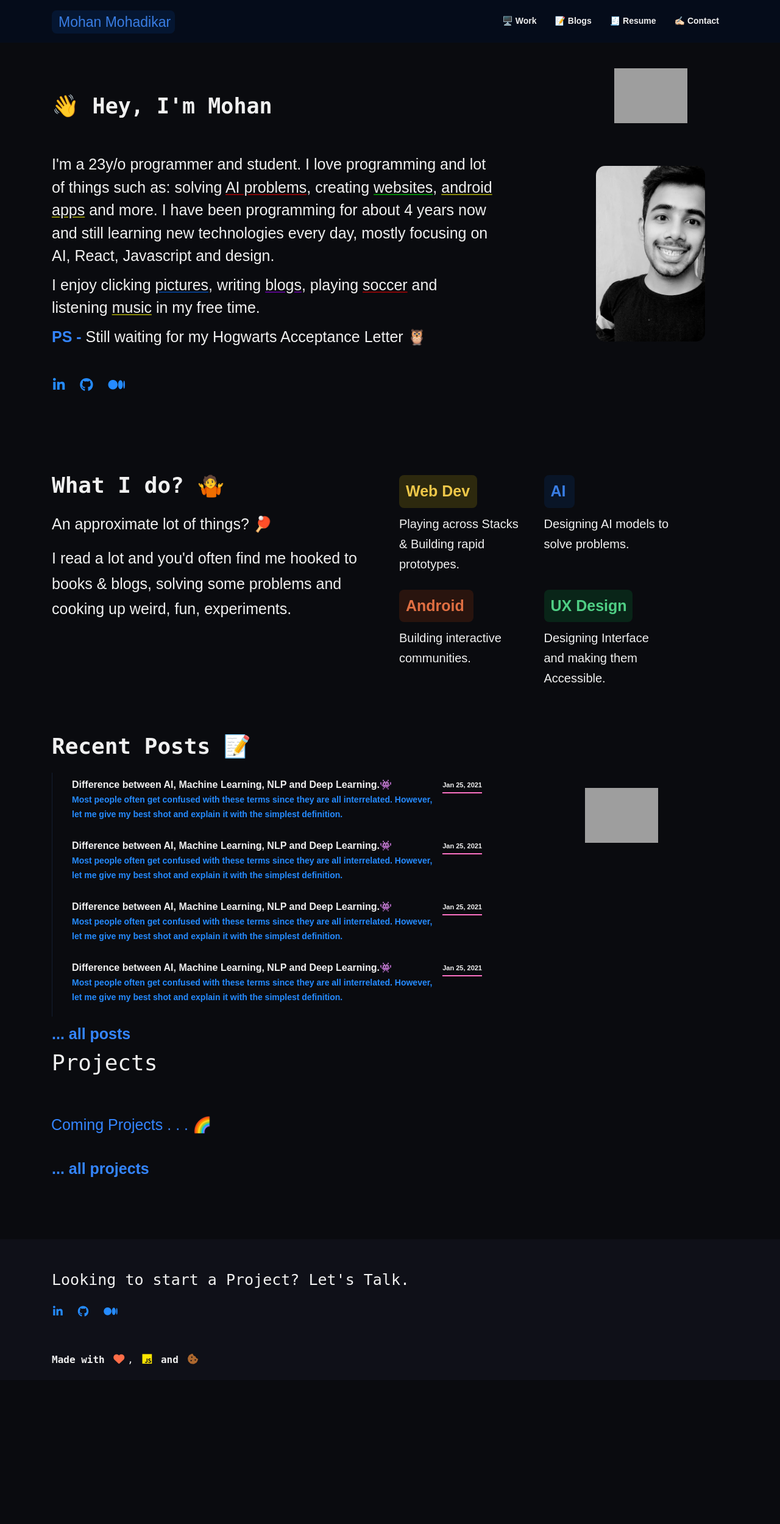
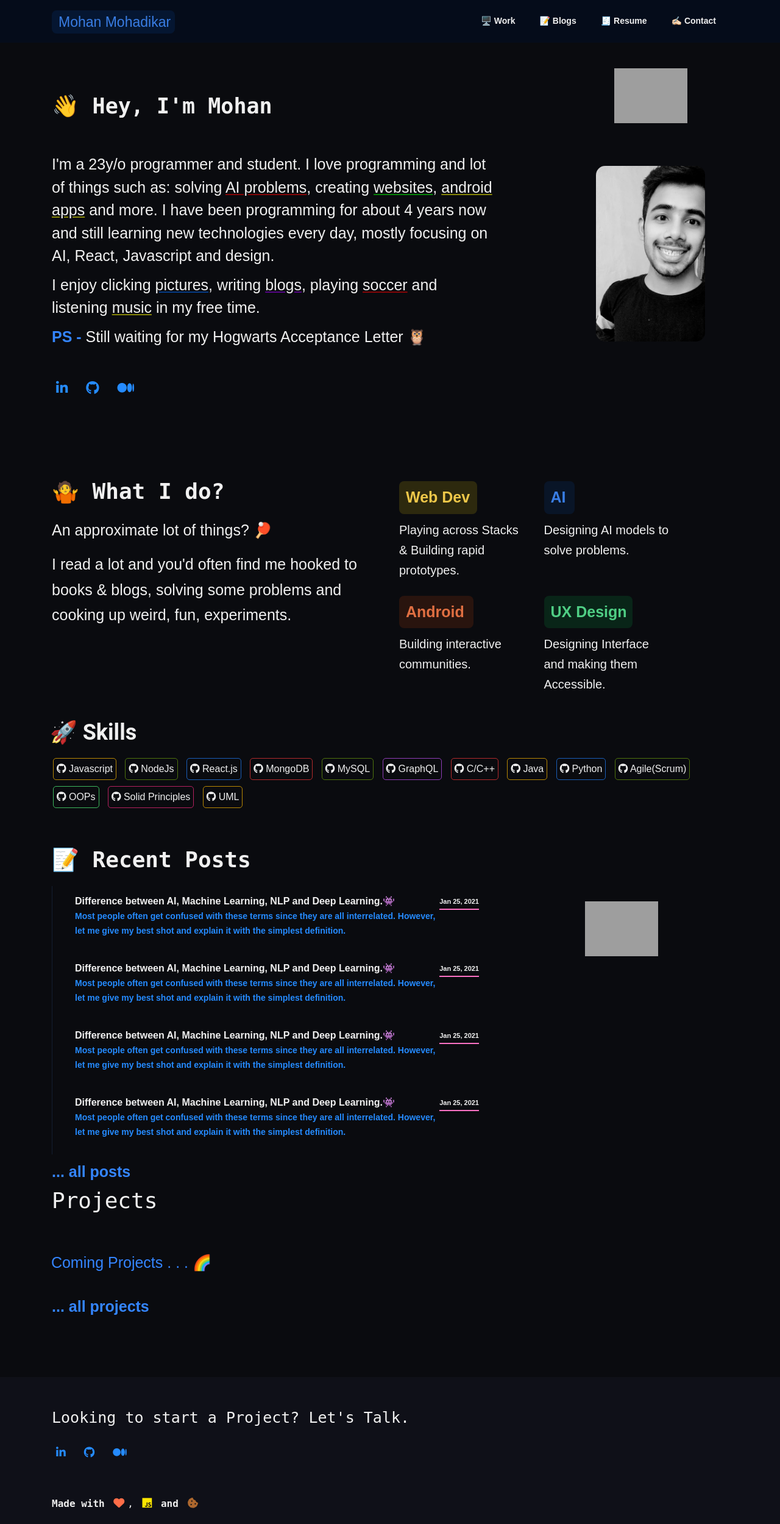
Before and after one commit to mohanmohadikar/mohanmohadikar.github.io, a PHP site: page / in a window 1280 px wide. Shown: the whole page at 61% size. Before the commit the page ends 2237 px from the top, so only its background shows below. Run offline with PHP 8.4, Linux system fonts and the light colour scheme; some libraries are stand-ins or nearby versions; some web fonts are replaced; grey boxes are pictures that could not be loaded.

Commit message:
add skills.

```diff
--- a/assets/css/demo.css
+++ b/assets/css/demo.css
@@ -645,3 +645,89 @@ if it's not present, don't show loader */
     background-color: rgb(0, 102, 255, 0.5);
 	background: url(https://smallenvelop.com/wp-content/uploads/2014/08/Preloader_11.gif) center no-repeat #fff;
 }
+
+li{
+    display: inline-block;
+    margin: 5px;
+}
+
+.skill-ul{
+    font-family: Arial, Helvetica, sans-serif;
+}
+
+
+.red-skill{
+    border: 1px solid rgba(255, 58, 58, 0.685);
+    border-radius: 5px;
+    width: fit-content;
+    padding: 5px;
+}
+.red-skill:hover {
+    background-color: rgba(255, 58, 58, 0.685);
+}
+
+.green-skill{
+    border: 1px solid rgba(119, 175, 14, 0.63);
+    border-radius: 5px;
+    width: fit-content;
+    padding: 5px;
+}
+.green-skill:hover {
+    background-color: rgba(119, 175, 14, 0.63);
+}
+
+
+.yellow-skill{
+    border: 1px solid rgba(255, 187, 0, 0.705);
+    border-radius: 5px;
+    width: fit-content;
+    padding: 5px;
+}
+.yellow-skill:hover {
+    background-color: rgba(255, 187, 0, 0.705);
+}
+
+.blue-skill{
+    border: 1px solid rgba(33, 129, 255, 0.705);
+    border-radius: 5px;
+    width: fit-content;
+    padding: 5px;
+}
+.blue-skill:hover {
+    background-color: rgba(33, 129, 255, 0.705);
+}
+
+.lgreen-skill{
+    border: 1px solid rgba(83, 255, 126, 0.705);
+    border-radius: 5px;
+    width: fit-content;
+    padding: 5px;
+}
+.lgreen-skill:hover {
+    background-color: rgba(83, 255, 126, 0.705);
+}
+
+.violet-skill{
+    border: 1px solid rgba(200, 83, 255, 0.705);
+    border-radius: 5px;
+    width: fit-content;
+    padding: 5px;
+}
+.violet-skill:hover {
+    background-color: rgba(200, 83, 255, 0.705);
+}
+
+.pink-skill{
+    border: 1px solid rgba(253, 43, 130, 0.705);
+    border-radius: 5px;
+    width: fit-content;
+    padding: 5px;
+}
+.pink-skill:hover {
+    background-color: rgba(253, 43, 130, 0.705);
+}
+
+
+.skills{
+    margin-left: -18px;
+}
--- a/index.html
+++ b/index.html
@@ -137,7 +137,7 @@
                     <div class="col-lg-6 wow fadeIn" data-wow-delay="0.2s">
 
                         <p>&nbsp;</p>
-                        <h2 class="title" id="tracks"><b>What I do? 🤷</b></h2>
+                        <h2 class="title" id="tracks"><b>🤷 What I do?</b></h2>
 
                         <p><h5 class="description">An approximate lot of things? 🏓 </h5></p>
                         <p><h5 class="description">I read a lot and you'd often find me hooked to books & blogs, solving some problems and cooking up weird, fun, experiments.</h5></p>
@@ -189,11 +189,67 @@
                     </div>
                </div>
 
+               <div class="container skills">
+                <h2>🚀 <b>Skills</b></h2>
+                   <ul class="skill-ul" style="list-style-type: none;">
+                       <li class="yellow-skill">
+                            <i class="fab fa-github"></i> Javascript
+                       </li>
+
+                       <li class="green-skill">
+                            <i class="fab fa-github"></i> NodeJs
+                        </li>
+
+                        <li class="blue-skill">
+                            <i class="fab fa-github"></i> React.js
+                        </li>
+
+                        <li class="red-skill">
+                            <i class="fab fa-github"></i> MongoDB
+                        </li>
+
+                        <li class="green-skill">
+                            <i class="fab fa-github"></i> MySQL
+                       </li>
+
+                       <li class="violet-skill">
+                            <i class="fab fa-github"></i> GraphQL
+                        </li>
+
+                        <li class="red-skill">
+                            <i class="fab fa-github"></i> C/C++
+                        </li>
+
+                        <li class="yellow-skill">
+                            <i class="fab fa-github"></i> Java
+                        </li>
+
+                        <li class="blue-skill">
+                            <i class="fab fa-github"></i> Python
+                        </li>
+
+                        <li class="green-skill">
+                            <i class="fab fa-github"></i> Agile(Scrum)
+                       </li>
+
+                       <li class="lgreen-skill">
+                            <i class="fab fa-github"></i> OOPs
+                        </li>
+
+                        <li class="pink-skill">
+                            <i class="fab fa-github"></i> Solid Principles
+                        </li>
+
+                        <li class="yellow-skill">
+                            <i class="fab fa-github"></i> UML
+                        </li>
+                   </ul>
+               </div>
 
                 <div class="row mt-5 wow fadeIn" data-wow-delay="0.2s" style="text-align:left; display: flex; ">
                     <div class="col-lg-8 col-md-8 col-sm-8 wow fadeIn" data-wow-delay="0.2s" style="text-align:left;">
 
-                       <h2 class="title" id="tracks"><b>Recent Posts</b> 📝</h2>
+                       <h2 class="title" id="tracks">📝 <b>Recent Posts</b></h2>
                         <ul class="talk_list blog_list" id="blog_list">
                             <span class="description" id="blue_text">Loading Blogs . . . 🌈</span>
                         </ul>
```
